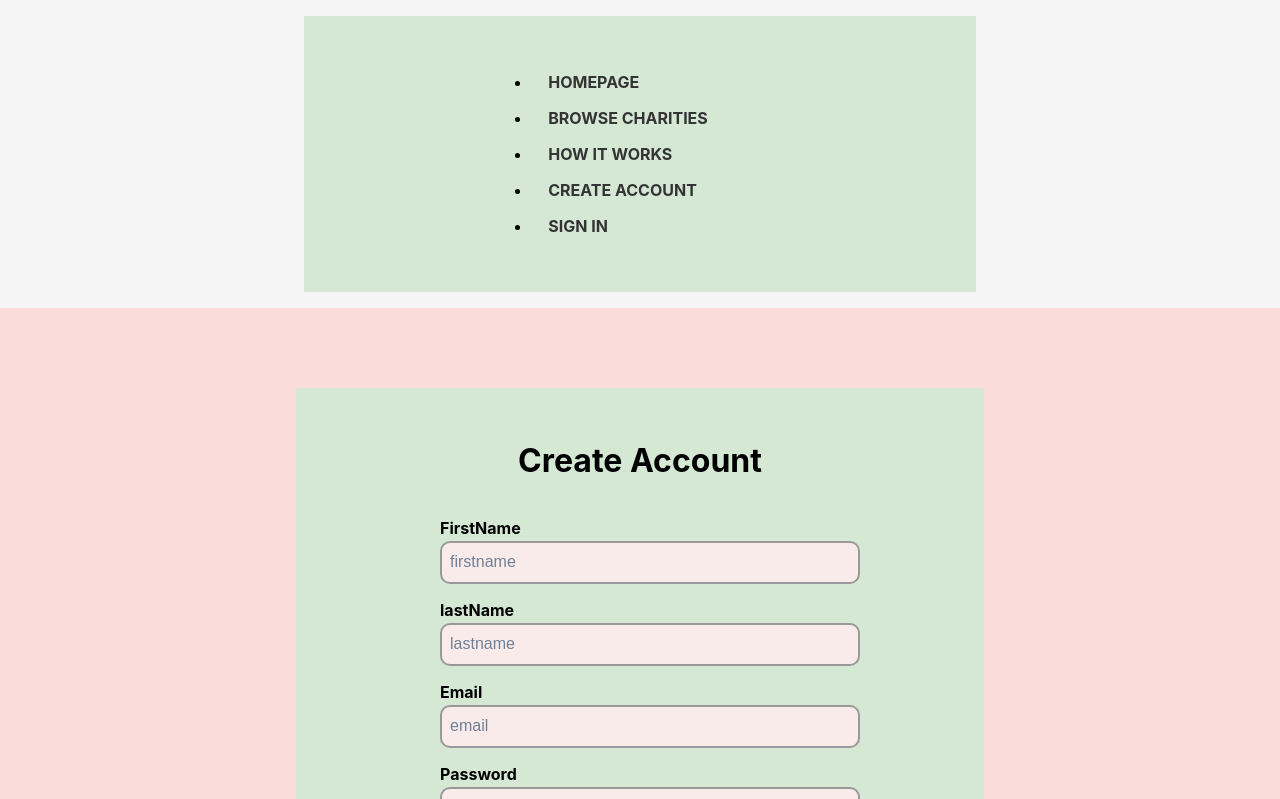
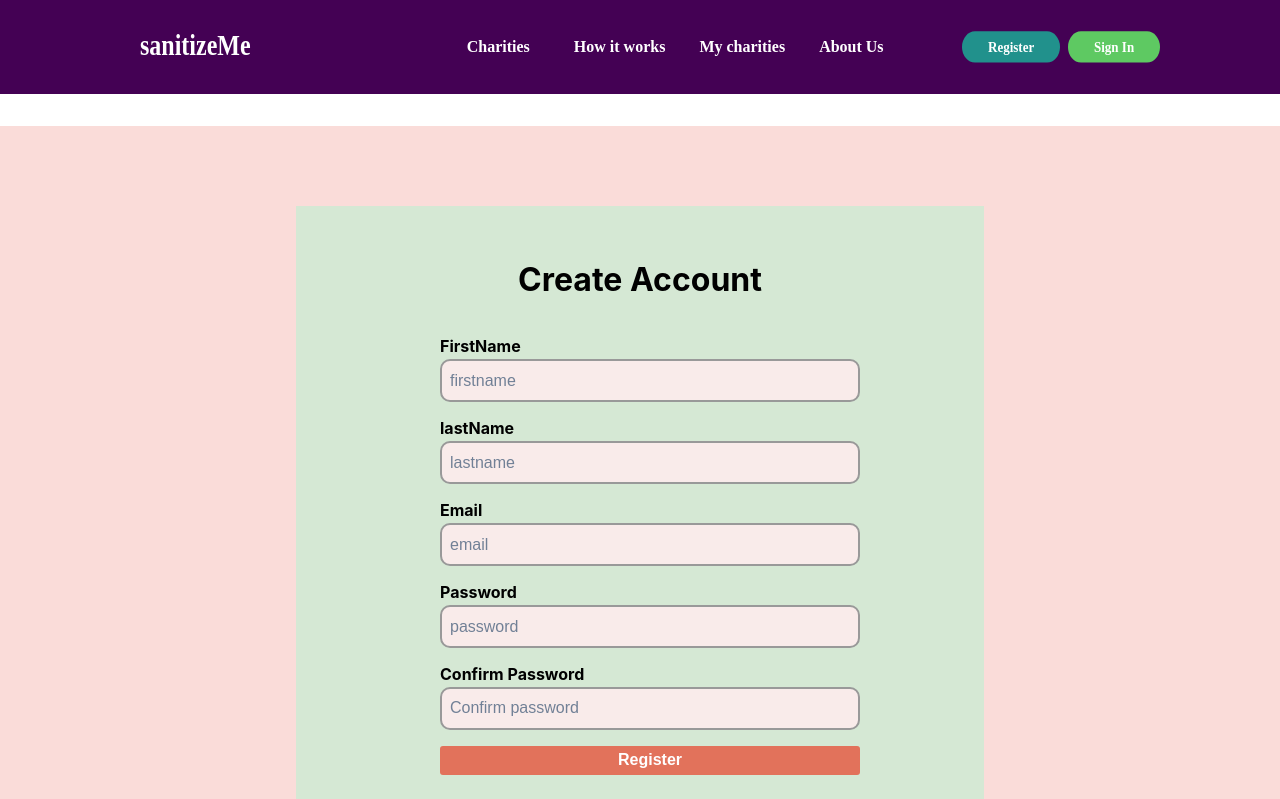
Before and after one commit to Arnold-In-Tech/sanitizeMe, a React (Create React App) app in the folder client/: page /create-account in a window 1280 px wide. Shown: the top 799 px of the page. Built offline with nearby package versions, Linux system fonts and the light colour scheme.

Commit message:
Styled header

```diff
--- a/client/src/App.css
+++ b/client/src/App.css
@@ -1,46 +1,69 @@
 
-
-.header {
-  background-color: #f5f5f5;
-  padding: 1rem 2rem;
+nav{
   display: flex;
   justify-content: space-between;
   align-items: center;
-
+  color: white;
+  padding: 0.4rem 0;
+  background-color: #440154;
+  box-shadow:0px 0px 3px;
+  box-sizing: border-box;
+  overflow-x: hidden ;
+  margin: 0;
+  font-family:'Poppins', 'sans-serif';
 }
 
-.container {
-  max-width: 1024px;
-  margin: 0 auto;
-  padding: 0 1rem;
-}
-
-.nav {
+nav ul{
   display: flex;
-  list-style: none;
-  margin: 0;
-  padding: 0;
-  flex-direction: row; /*Ensure navigation items display horizontally */
-}
-
-.nav-list {
-  padding: 0; /* Added to remove default list padding */
-}
-
-
-.nav-item {
-  margin-right: 1.5rem;
+  list-style-type: none;
 }
 
 .nav-link {
   text-decoration: none;
-  color: #333;
+  color: white;
   font-weight: bold;
-  text-transform: uppercase;
   display: block;
-  padding: 0.5rem 1rem;
+  padding: 0.2rem 1.5rem;
 }
 
 .nav-link:hover {
-  color: #007bff;
+  color: #fde725;
 }
+
+.leftmenu{
+  padding-right: 8rem;
+  padding-left: 0;
+  font-size:x-large;
+  font-weight:500;
+  color: white;
+  transform: scale(1, 1.2);
+}
+
+.middlemenu :first-child{
+  padding-right: 10px;
+}
+
+.rightmenu {
+  margin-right: 0;
+  padding-right: 0;
+  padding-left: 4rem;
+}
+
+#signuplink{
+  background-color:#21918c;
+  padding: 2px;
+  border-radius: 50px;
+  margin: 4px;
+  font-size:small;
+  transform: scale(1, 1.2);
+}
+
+#loginlink{
+  color: white;
+  background-color:#5ec962;
+  padding: 2px;
+  border-radius: 50px;
+  margin: 4px;
+  font-size:small;
+  transform: scale(1, 1.2);
+}
--- a/client/src/components/Header.js
+++ b/client/src/components/Header.js
@@ -3,39 +3,51 @@ import { Link } from 'react-router-dom';
 
 const Header = () => {
   return (
-    <header className="header">
-      <div className="container">
       <nav className="nav">
-        <ul className="nav-list">
+        <ul className="leftmenu">
           <li className="nav-item">
             <Link to="/" className="nav-link">
-              Homepage
+              sanitizeMe
             </Link>
           </li>
+        </ul>
+
+        <ul className="middlemenu">
           <li className="nav-item">
             <Link to="/browse-charities" className="nav-link">
-              Browse Charities
+              Charities
             </Link>
           </li>
           <li className="nav-item">
             <Link to="/how-it-works" className="nav-link">
-              How it Works
+              How it works
             </Link>
           </li>
           <li className="nav-item">
-            <Link to="/create-account" className="nav-link">
-              Create Account
+            <Link to="/" className="nav-link">
+              My charities
             </Link>
           </li>
           <li className="nav-item">
+            <Link to="/" className="nav-link">
+              About Us
+            </Link>
+          </li>
+        </ul>
+
+        <ul className="rightmenu">
+          <li className="nav-item" id="signuplink">
+            <Link to="/create-account" className="nav-link">
+              Register
+            </Link>
+          </li>
+          <li className="nav-item" id="loginlink">
             <Link to="/sign-in" className="nav-link">
               Sign In
             </Link>
           </li>
         </ul>
       </nav>
-      </div>
-    </header>
   );
 };
 
```
